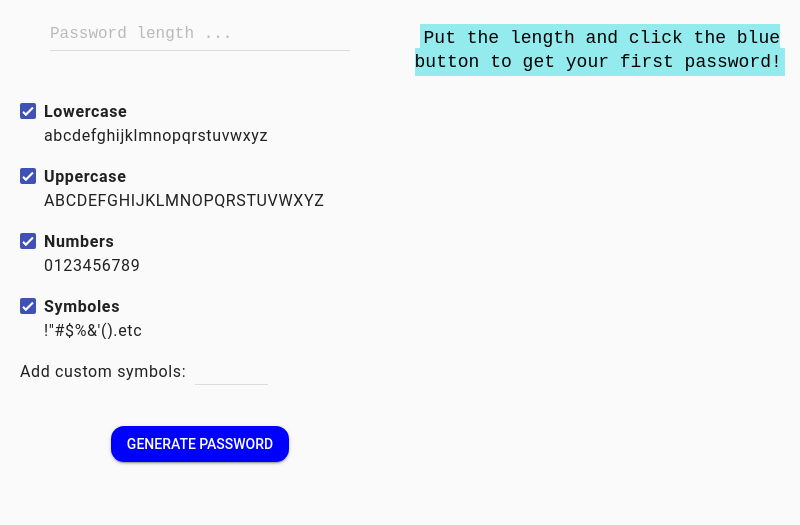
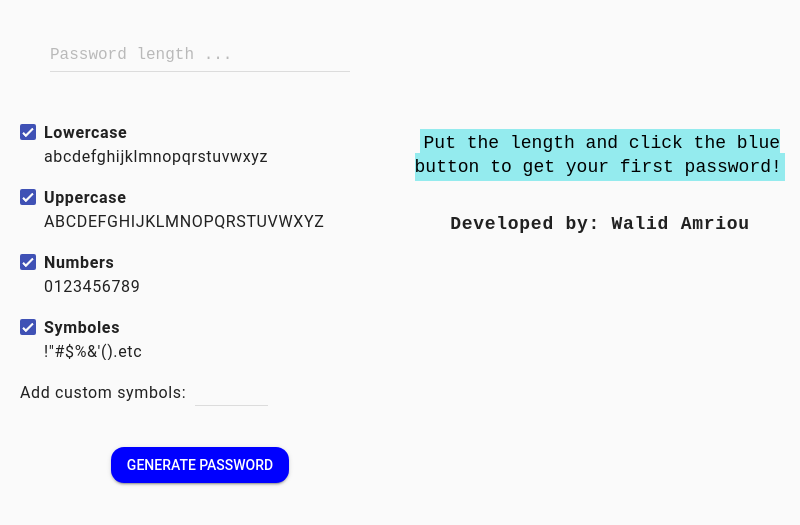
Before and after one commit to walidamriou/Moskotcho_Password_Generator_Desktop, an Electron app: page index.html in a window 800 px wide. Shown: the part 59-584 px from the top of the page. Drawn offline with nearby package versions, Linux system fonts and the light colour scheme.

Commit message:
add space between parts in html

```diff
--- a/index.html
+++ b/index.html
@@ -172,7 +172,7 @@
   <div class="wrapper">
     <!-- Input  -->
     <div>
-
+      <br>
       <!--Numeric Textfield with Floating Label-->
       <center>
             <form action="#">
@@ -267,6 +267,12 @@
     <!-- Output  -->
     <div>
 <center>
+  <br>
+  <br>
+  <br>
+  <br>
+  <br>
+
       <h5 id="your_new_password_text" style="font-weight:bold">
         Your new password
         <span class="mdl-badge" id="password_number_session_badge" data-badge="password_number_session"
@@ -278,6 +284,11 @@
         <mark>Put the length and click the blue button to get your first password!</mark>
       </p>
 </center>
+
+<br>
+
+<h6 class="devfast-large devfast-center"><b>Developed by: Walid Amriou</b></h6>
+
     </div>
   </div>
 
```
